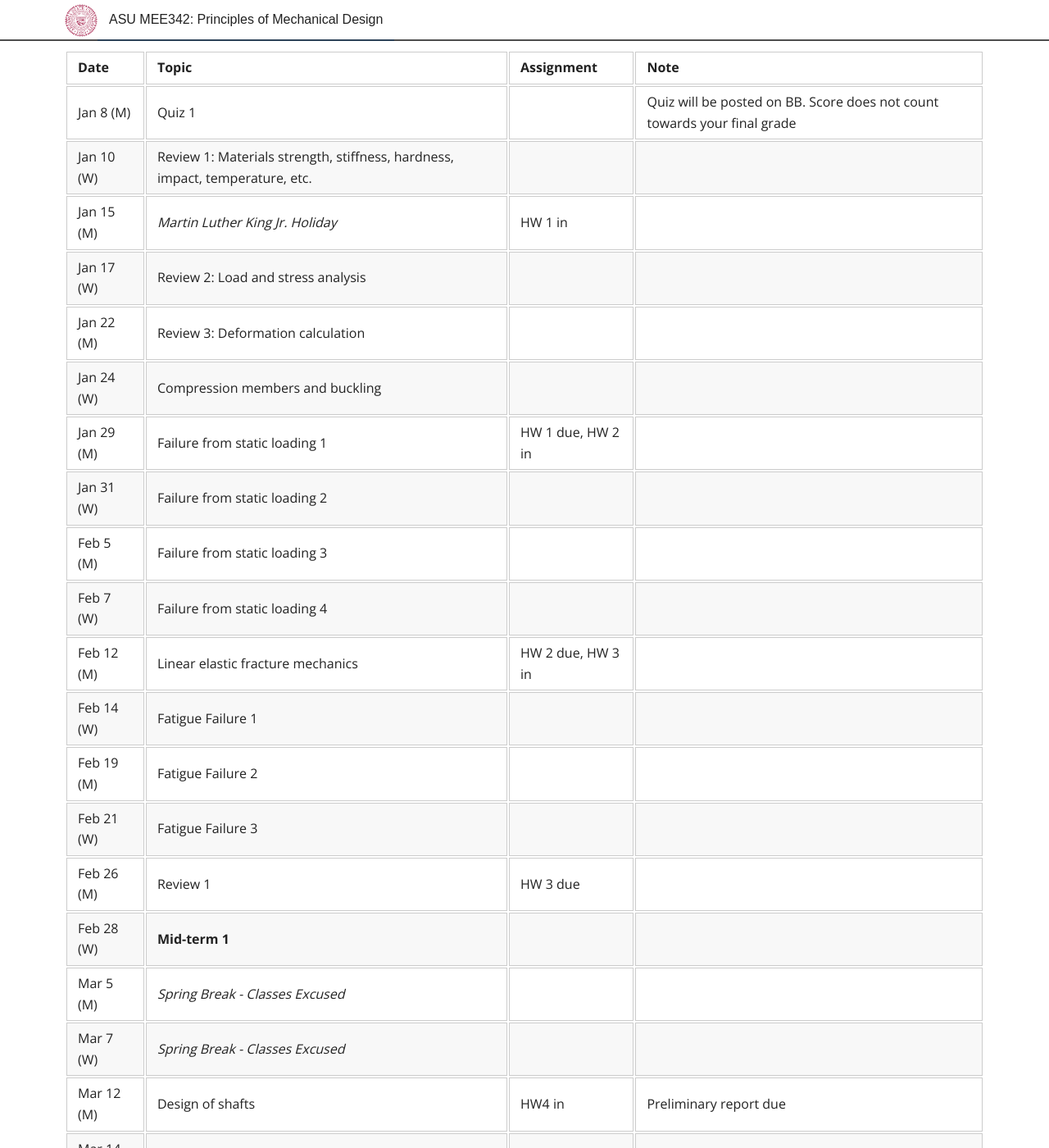
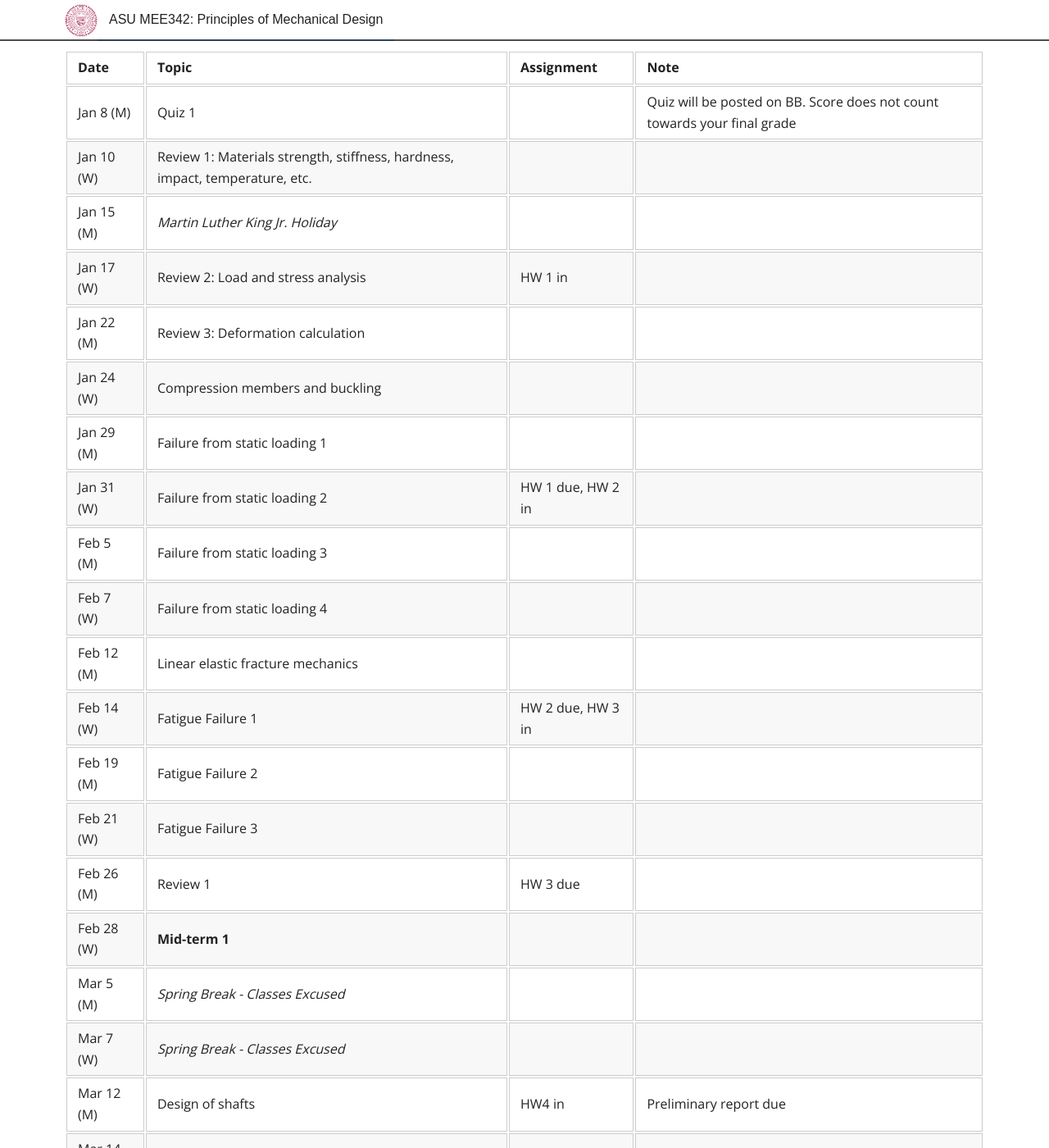
Before and after one commit to DesignInformaticsLab/DesignInformaticsLab.github.io, a Jekyll site: the page built from _posts/teaching/mechdesign/2018-01-02-syllabus.md, in a window 1280 px wide and 1400 px high, scrolled down 1173 px. Shown: the whole window at 82% size. Built offline with Jekyll 4.4.1, drawn with Linux system fonts in a browser that asks for light colours; some web fonts are replaced.

Commit message:
updated hw

```diff
--- a/_posts/teaching/mechdesign/2018-01-02-syllabus.md
+++ b/_posts/teaching/mechdesign/2018-01-02-syllabus.md
@@ -62,16 +62,16 @@ There are 5 homework assignments,
 | ------------------------- | --------------------------------------------------------------------- | ------------------------- | --------------------------------- |
 | Jan 8 (M)	                | Quiz 1                                                                | 	                        | Quiz will be posted on BB. Score does not count towards your final grade|
 | Jan 10 (W)	            | Review 1: Materials strength, stiffness, hardness, impact, temperature, etc. |                    |                            |
-| Jan 15 (M)	            | *Martin Luther King Jr. Holiday*       | HW 1 in                   |                                   |
-| Jan 17 (W)	            | Review 2: Load and stress analysis                                    |                           |     	                            |
+| Jan 15 (M)	            | *Martin Luther King Jr. Holiday*       |                    |                                   |
+| Jan 17 (W)	            | Review 2: Load and stress analysis                                    | HW 1 in                          |     	                            |
 | Jan 22 (M)	            | Review 3: Deformation calculation                                     |            	            |      	                            |
 | Jan 24 (W)	            | Compression members and buckling                                      |            	            |      	                            |
-| Jan 29 (M)                | Failure from static loading 1                                | HW 1 due, HW 2 in         |                                   |
-| Jan 31 (W)	            | Failure from static loading 2                                |            	            |      	                            |
+| Jan 29 (M)                | Failure from static loading 1                                |                         |                                   |
+| Jan 31 (W)	            | Failure from static loading 2                                | HW 1 due, HW 2 in           	            |      	                            |
 | Feb 5 (M)	                | Failure from static loading 3                                |       	                |                                   |
 | Feb 7  (W)	            | Failure from static loading 4                                |                         |      	                            |
-| Feb 12 (M)	            | Linear elastic fracture mechanics                           | HW 2 due, HW 3 in           	        |      	            |
-| Feb 14 (W)	            | Fatigue Failure 1                                |            	            |      	                            |
+| Feb 12 (M)	            | Linear elastic fracture mechanics                           |            	        |      	            |
+| Feb 14 (W)	            | Fatigue Failure 1                                | HW 2 due, HW 3 in           	            |      	                            |
 | Feb 19 (M)	            | Fatigue Failure 2                        	            |      	                    |                           	    |
 | Feb 21 (W)	            | Fatigue Failure 3                                     |            	            |                           	    |
 | Feb 26 (M)	            | Review 1          | HW 3 due          |                           	    |
```
Also changed, not shown: _posts/teaching/mechdesign/2018-01-16-homework1.md (+1 -1 lines).
